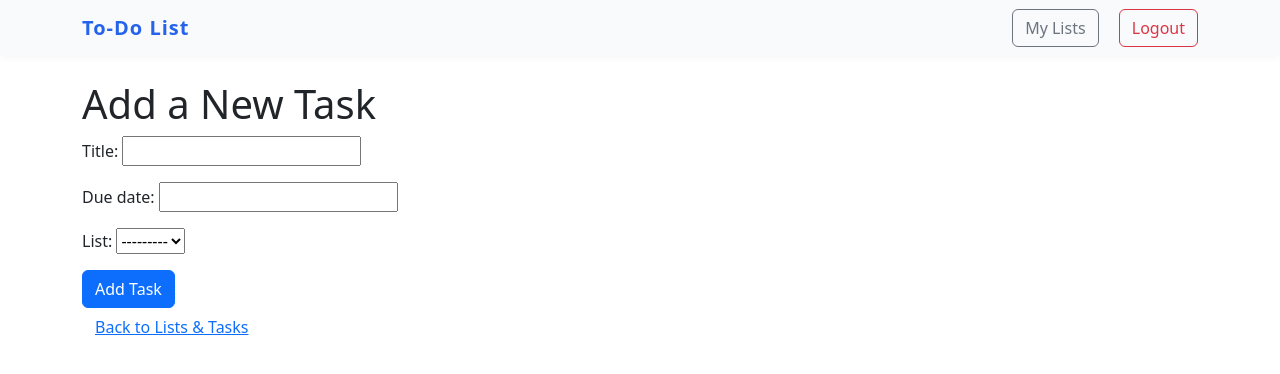
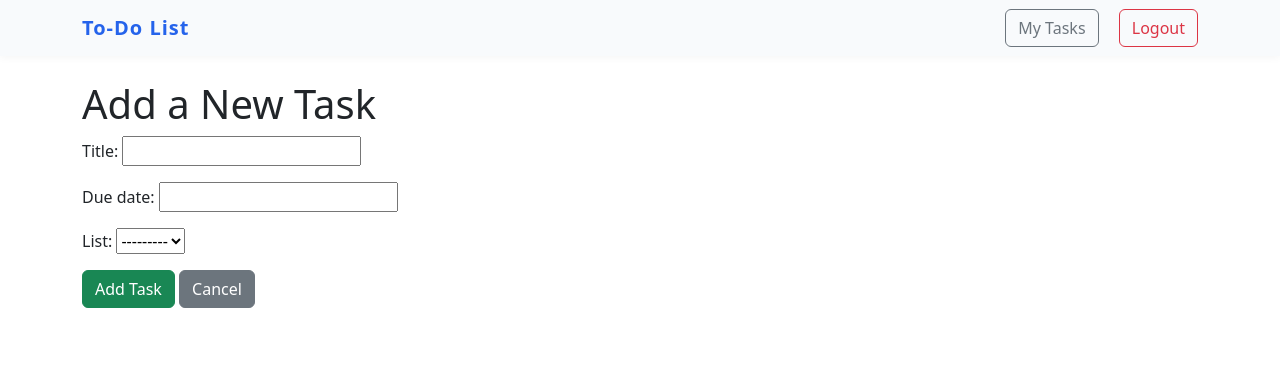
Before and after one commit to CXBeale/to-do-list, a Django app: page /add/ in a window 1280 px wide. Shown: the top 374 px of the page. Run offline with Django 5.2, Linux system fonts and the light colour scheme; the visitor is signed in with stand-in values (Sample User, id 1); data that the repository does not hold is empty; some libraries are stand-ins or nearby versions.

Commit message:
minor fixes on buttons

```diff
--- a/todo/templates/todo/add_task.html
+++ b/todo/templates/todo/add_task.html
@@ -4,7 +4,7 @@
     <h1>Add a New Task</h1>
     <form method="post">
       {% csrf_token %} {{ form.as_p }}
-      <button type="submit" class="btn btn-primary">Add Task</button>
+  <button type="submit" class="btn btn-success">Add Task</button>
+  <a href="{% url 'list_overview' %}" class="btn btn-secondary">Cancel</a>
     </form>
-  <a href="{% url 'list_overview' %}" class="btn btn-link">Back to Lists & Tasks</a>
 {% endblock %}
--- a/todo/templates/todo/base.html
+++ b/todo/templates/todo/base.html
@@ -14,7 +14,7 @@
             <a class="navbar-brand" href="{% url 'home' %}">To-Do List</a>
             <div>
                 {% if user.is_authenticated %}
-                    <a class="btn btn-outline-secondary me-2" href="{% url 'list_overview' %}">My Lists</a>
+                    <a class="btn btn-outline-secondary me-2" href="{% url 'list_overview' %}">My Tasks</a>
                     <form action="{% url 'account_logout' %}" method="post" style="display:inline;">
                         {% csrf_token %}
                         <button class="btn btn-outline-danger" type="submit">Logout</button>
--- a/todo/templates/todo/lists_and_tasks.html
+++ b/todo/templates/todo/lists_and_tasks.html
@@ -2,7 +2,7 @@
 {% block title %}Lists & Tasks{% endblock %}
 {% block content %}
 <div class="container mt-4">
-    <h2>Your Lists & Tasks</h2>
+    <h2>My Tasks</h2>git add .
     <a href="{% url 'create_list' %}" class="btn btn-primary mb-3">Create New List</a>
     <a href="{% url 'add_task' %}" class="btn btn-success mb-3 ms-2">Add Task</a>
     <ul class="list-group mb-4">
```
Also changed, not shown: todo/templates/todo/list_overview.html (deleted, +0 -23 lines).
